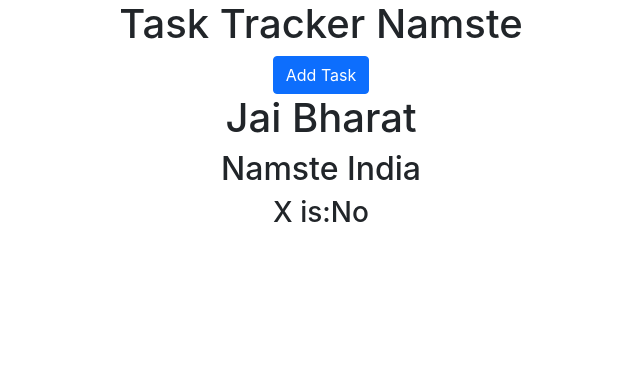
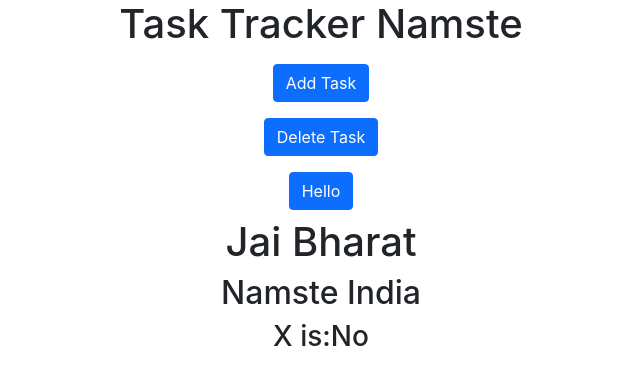
Before and after one commit to docostar/task_Manager, a React (Create React App) app: page / in a window 1280 px wide. Shown: the top 384 px of the page, without its empty margins (319-959 px from the left). Built offline with nearby package versions, Linux system fonts and the light colour scheme.

Commit message:
deafultprops and propTypes added to button.js

```diff
--- a/src/components/Header.js
+++ b/src/components/Header.js
@@ -1,11 +1,13 @@
 import PropTypes from 'prop-types'
-
+import { Button } from './button'
 
 const Header = (props) => {
     return (
         <header>
             <h1>Task Tracker {props.title}</h1>
-            <button className='btn btn-primary'>Add Task</button>
+            <Button btntext="Add Task" />
+            <Button btntext="Delete Task" />
+            <Button/>
         </header>
     )
 }
--- /dev/null
+++ b/src/components/button.js
@@ -0,0 +1,19 @@
+
+import PropTypes from 'prop-types';
+export const Button = (props) => {
+    return (
+        <div>
+            <button className='btn btn-primary my-2'>{props.btntext}</button>
+        </div>
+    )
+}
+
+
+Button.defaultProps =
+{
+    btntext: "Hello"
+}
+
+Button.protoTypes = {
+    btntext: PropTypes.string
+}
```
